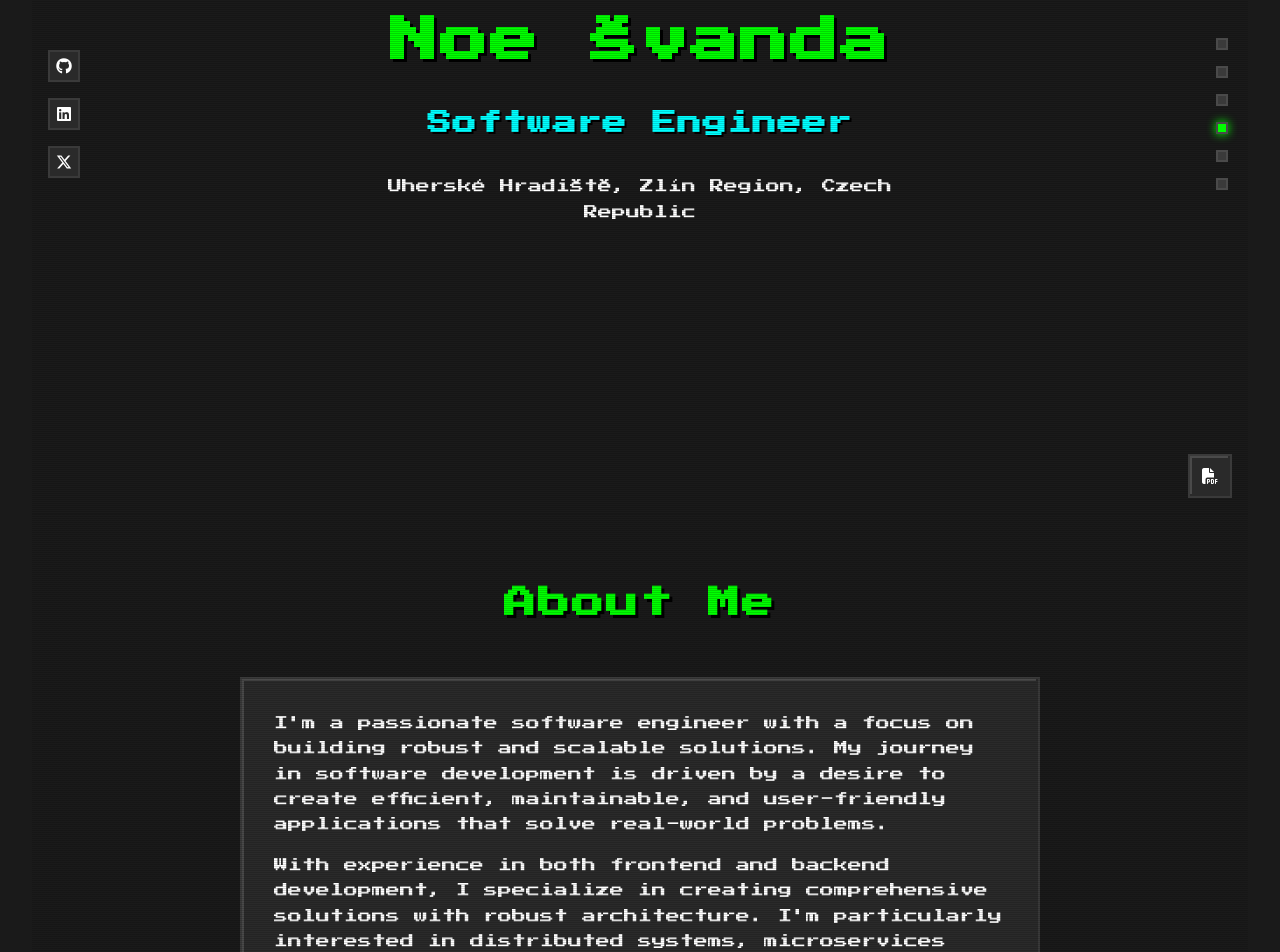
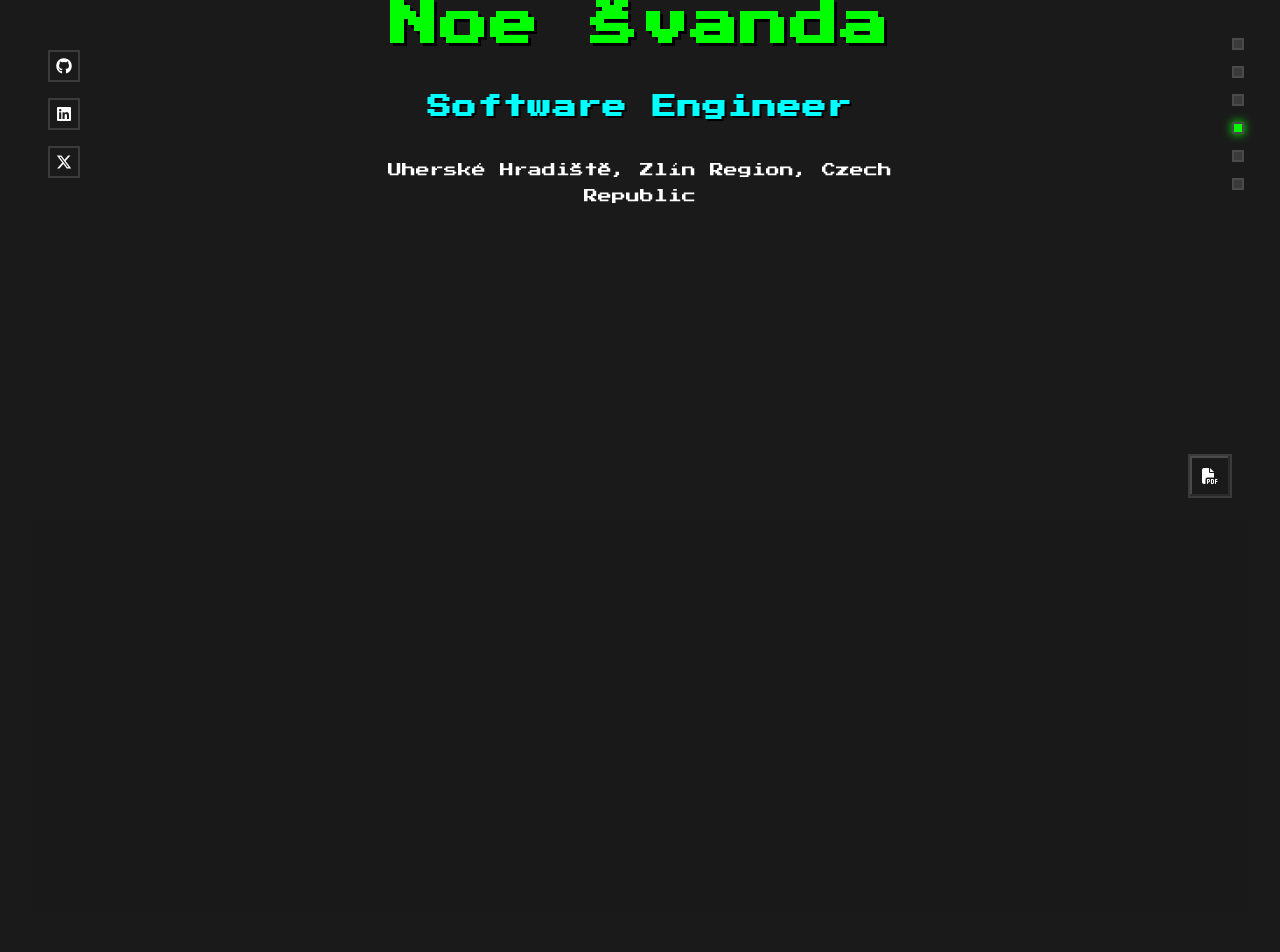
Before and after one commit to DonasNave/cv-page, a React (Vite) app: page / in a window 1280 px wide. Shown: the part 286-1238 px from the top of the page. Built offline with nearby package versions, Linux system fonts and the light colour scheme.

Commit message:
spacers and coloring fix

```diff
--- a/src/App.tsx
+++ b/src/App.tsx
@@ -115,6 +115,8 @@ const App: FC = () => {
         </div>
       </section>
 
+      <div className="section-spacer" />
+
       {/* Bio Section */}
       <section className="section section-bio">
         <div className="content-wrapper">
@@ -153,6 +155,8 @@ const App: FC = () => {
           </div>
         </div>
       </section>
+
+      <div className="section-spacer" />
 
       {/* Skills Section */}
       <section className="section section-skills">
@@ -225,6 +229,8 @@ const App: FC = () => {
           </div>
         </div>
       </section>
+
+      <div className="section-spacer" />
 
       {/* Work Experience Section */}
       <section className="section section-experience">
@@ -324,6 +330,8 @@ const App: FC = () => {
         </div>
       </section>
 
+      <div className="section-spacer" />
+
       {/* Education Section */}
       <section className="section section-education">
         <div className="content-wrapper">
@@ -343,6 +351,8 @@ const App: FC = () => {
           </div>
         </div>
       </section>
+
+      <div className="section-spacer" />
 
       {/* Projects Section */}
       <section className="section section-projects">
--- a/src/index.css
+++ b/src/index.css
@@ -3,7 +3,7 @@
 /* Base styles */
 :root {
   --color-bg-primary: #1a1a1a;
-  --color-bg-secondary: #2a2a2a;
+  --color-bg-secondary: #1a1a1a;
   --color-text-primary: #ffffff;
   --color-text-secondary: #00ff00;
   --color-text-accent: #00ffff;
@@ -11,6 +11,7 @@
   --color-border: #3a3a3a;
   --color-shadow-light: #2a2a2a;
   --color-shadow-dark: #4a4a4a;
+  --header-height: 4rem;
 }
 
 * {
@@ -19,12 +20,16 @@
   box-sizing: border-box;
 }
 
+html, body {
+  background-color: var(--color-bg-primary);
+  color: var(--color-text-primary);
+}
+
 html {
   scroll-behavior: smooth;
   scroll-snap-type: y proximity;
-  background-color: var(--color-bg-primary);
-  color: var(--color-text-primary);
   font-size: 16px;
+  scroll-padding-top: calc(var(--header-height) + 1rem);
 }
 
 body {
@@ -43,19 +48,26 @@ body {
 /* Sections */
 .section {
   scroll-snap-align: start;
-  scroll-snap-stop: always;
+  scroll-snap-stop: normal;
   min-height: 100vh;
+  padding: 2rem 1rem 4rem;
   display: flex;
   flex-direction: column;
   justify-content: center;
   position: relative;
   overflow: hidden;
-  padding: 4rem 0;
-  scroll-margin-top: 0;
   background-color: var(--color-bg-primary);
 }
 
-.section::before {
+/* Section Spacer */
+.section-spacer {
+  height: 50vh;
+  scroll-snap-align: none;
+  position: relative;
+  background-color: var(--color-bg-primary);
+}
+
+.section-spacer::before {
   content: '';
   position: absolute;
   top: 0;
@@ -64,12 +76,13 @@ body {
   bottom: 0;
   background: repeating-linear-gradient(
     0deg,
-    rgba(0, 0, 0, 0.15),
-    rgba(0, 0, 0, 0.15) 1px,
+    rgba(0, 0, 0, 0.05),
+    rgba(0, 0, 0, 0.05) 1px,
     transparent 1px,
     transparent 2px
   );
   pointer-events: none;
+  opacity: 0.5;
 }
 
 /* Remove section background variations */
@@ -120,12 +133,12 @@ body {
 }
 
 .section-title {
-  font-size: 2rem;
-  color: var(--color-text-secondary);
+  font-size: 2.5rem;
+  margin: 2rem 0;
   text-align: center;
-  margin-bottom: 3rem;
-  text-shadow: 3px 3px 0 #000;
-  letter-spacing: 2px;
+  color: var(--color-text-primary);
+  text-shadow: 2px 2px 0 var(--color-shadow-dark);
+  position: relative;
 }
 
 /* Cards */
@@ -142,7 +155,7 @@ body {
 }
 
 .card {
-  background-color: var(--color-bg-secondary);
+  background-color: var(--color-bg-primary);
   padding: 2rem;
   border: 2px solid var(--color-border);
   box-shadow:
@@ -248,7 +261,7 @@ body {
   text-decoration: none;
   transition: all 0.3s ease;
   border: 2px solid var(--color-border);
-  background: var(--color-bg-secondary);
+  background: var(--color-bg-primary);
 }
 
 .social-link:hover {
@@ -270,6 +283,8 @@ body {
   gap: 1rem;
   z-index: 100;
   width: 2rem;
+  background-color: var(--color-bg-primary);
+  padding: 1rem;
 }
 
 .indicator-dot {
@@ -292,7 +307,7 @@ body {
 }
 
 ::-webkit-scrollbar-track {
-  background: var(--color-bg-secondary);
+  background: var(--color-bg-primary);
   border: 2px solid var(--color-border);
 }
 
@@ -315,7 +330,7 @@ body {
 }
 
 .skill-category {
-  background-color: var(--color-bg-secondary);
+  background-color: var(--color-bg-primary);
   padding: 1.5rem;
   border: 2px solid var(--color-border);
   box-shadow:
@@ -373,7 +388,7 @@ body {
 }
 
 .bio-text {
-  background-color: var(--color-bg-secondary);
+  background-color: var(--color-bg-primary);
   padding: 2rem;
   border: 2px solid var(--color-border);
   box-shadow:
@@ -396,7 +411,7 @@ body {
 }
 
 .highlight-item {
-  background-color: var(--color-bg-secondary);
+  background-color: var(--color-bg-primary);
   padding: 1rem;
   border: 2px solid var(--color-border);
   box-shadow:
@@ -434,7 +449,7 @@ body {
   position: fixed;
   bottom: 1rem;
   right: 3rem;
-  background-color: var(--color-bg-secondary);
+  background-color: var(--color-bg-primary);
   color: var(--color-text-primary);
   border: 2px solid var(--color-border);
   padding: 0.75rem;
@@ -570,7 +585,7 @@ body {
     justify-content: center;
     width: auto;
     padding: 0.75rem;
-    background-color: var(--color-bg-secondary);
+    background-color: var(--color-bg-primary);
     border-bottom: 2px solid var(--color-border);
   }
 
@@ -594,12 +609,15 @@ body {
     flex-direction: row;
     width: auto;
     min-width: fit-content;
-    background-color: var(--color-bg-secondary);
+    background-color: var(--color-bg-primary);
     padding: 0.5rem;
     border: 2px solid var(--color-border);
     border-radius: 4px;
     justify-content: center;
     gap: 0.75rem;
+    box-shadow:
+      inset -2px -2px 0 var(--color-shadow-light),
+      inset 2px 2px 0 var(--color-shadow-dark);
   }
 
   .indicator-dot {
@@ -616,8 +634,8 @@ body {
   }
 
   .section-title {
-    font-size: 1.25rem;
-    margin-bottom: 1.5rem;
+    font-size: 2rem;
+    margin: 1.5rem 0;
   }
 
   .card {
@@ -653,7 +671,7 @@ body {
   }
 
   .section {
-    padding: 1.5rem 0;
+    padding: 1rem 0.5rem 3rem;
   }
 
   .projects-grid {
@@ -735,4 +753,12 @@ body {
   .pdf-download-button i {
     font-size: 0.9rem;
   }
+
+  :root {
+    --header-height: 3.5rem;
+  }
+
+  .section-spacer {
+    height: 25vh; /* Smaller spacer on mobile */
+  }
 }
```
